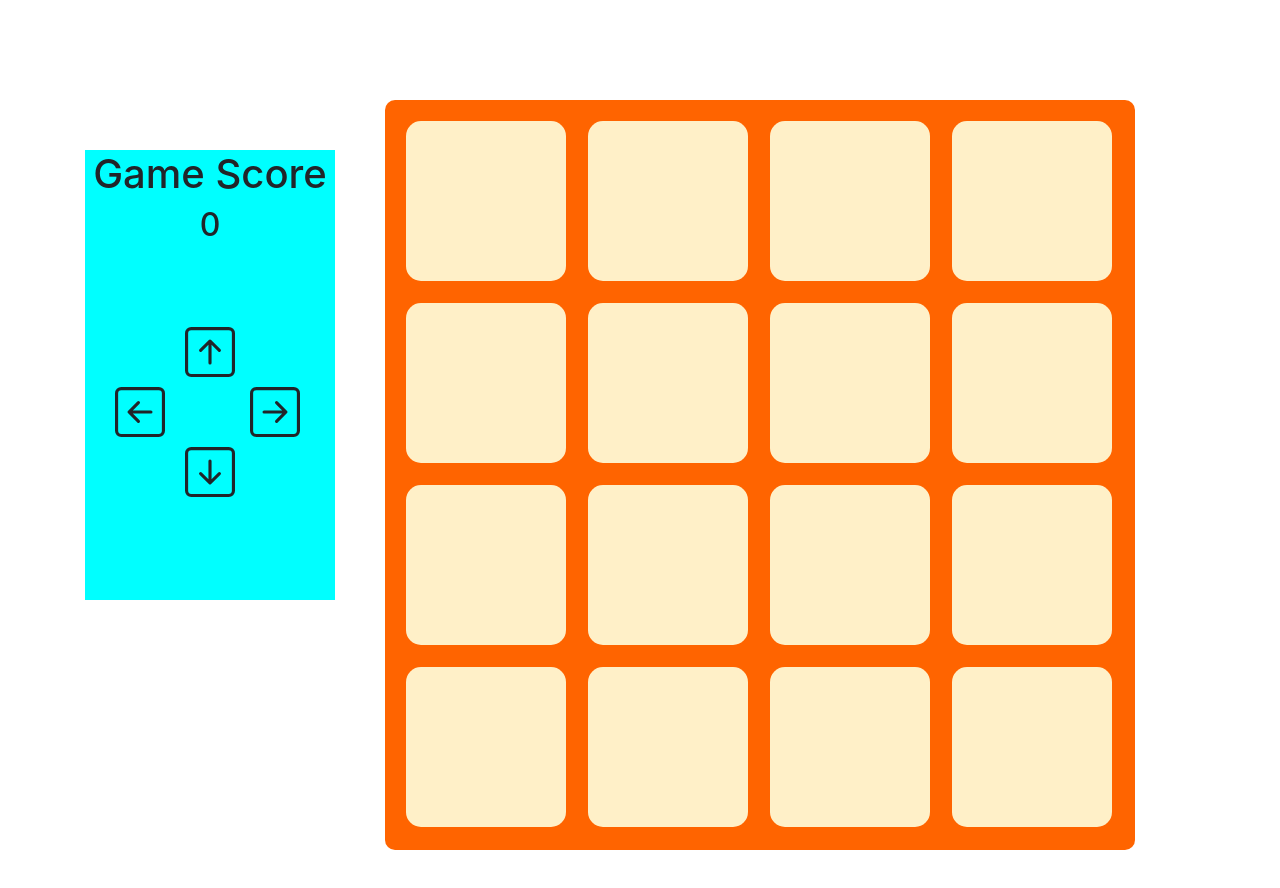
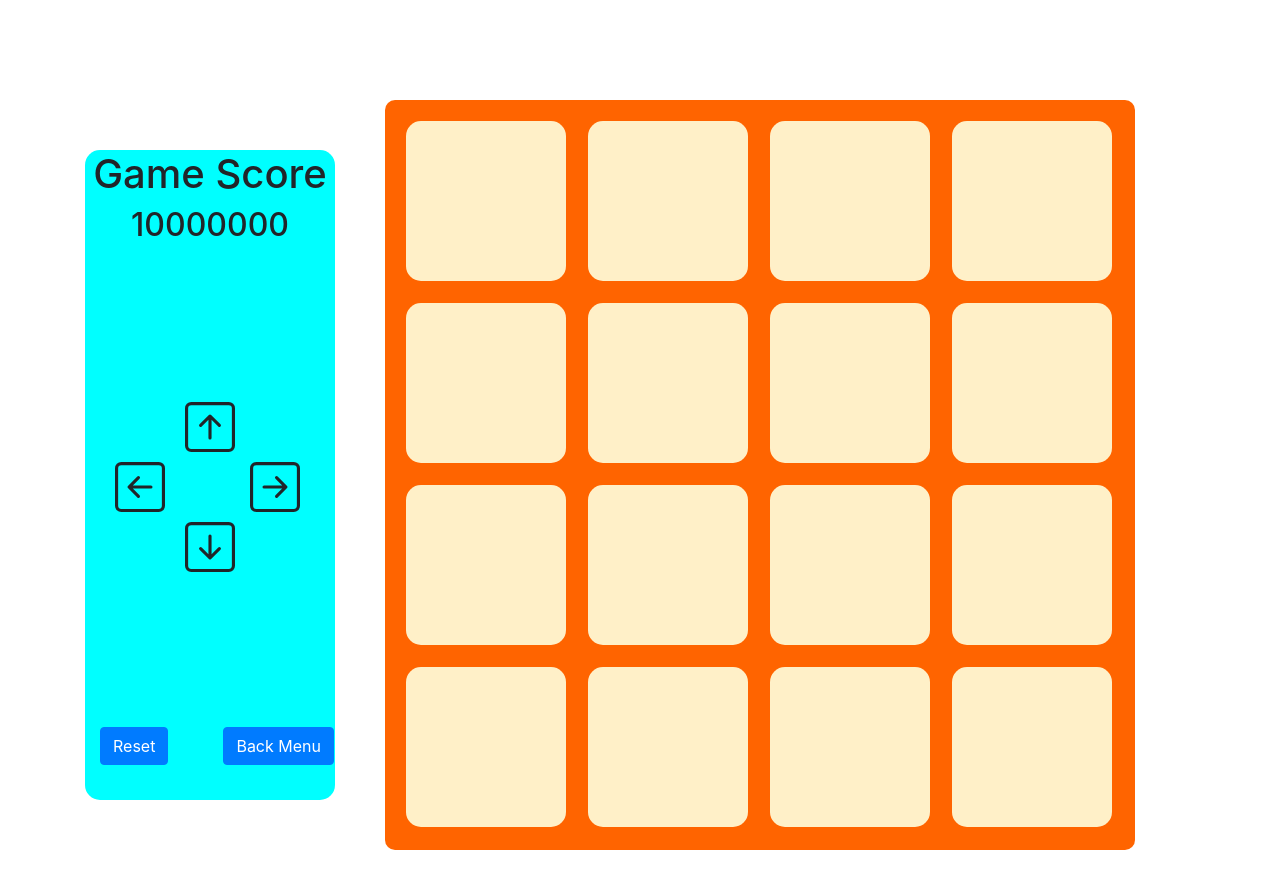
Before and after one commit to fullmoon-sg/2048Game, a Vue app in the folder enhanced_2048/: page / in a window 1280 px wide. Shown: the top 888 px of the page. Built offline with nearby package versions, Linux system fonts and the light colour scheme.

Commit message:
add menu

```diff
--- a/enhanced_2048/src/components/GameBoard.vue
+++ b/enhanced_2048/src/components/GameBoard.vue
@@ -4,8 +4,8 @@
         <div class="data">
             <div class="game-score">
                <h1>Game Score</h1>
-               <h2>0</h2>
-            </div>
+               <h2>10000000</h2>
+            </div> <!-- end of Game Score div -->
             <div class="control">
            <div class="top">
                <svg xmlns="http://www.w3.org/2000/svg" width="50" height="50" fill="currentColor" class="bi bi-arrow-up-square" viewBox="0 0 16 16">
@@ -34,8 +34,16 @@
                 </svg>
            </div>
            </div> <!-- end of control div -->
+           <div class="menu">
+               <div class= "reset">
+               <button class="btn btn-primary">Reset</button>
+               </div>
+               <div class="back">
+                   <button class="btn btn-primary">Back Menu</button>
+             </div>
+           </div> <!-- end of reset div -->
         </div><!-- end of data div -->
-        <div class="broad">
+        <div class="draw-broad">
             <div class="i-box" id="i-box-00">
                 <div class="i-box-inner" v-if="g00">{{g00}}</div>
             </div>
@@ -113,7 +121,8 @@ export default {
     background-color: cyan;
     margin-top: 100px;
     width: 250px;
-    height: 450px;
+    height: 650px;
+    border-radius : 15px;
 }
 
 .control{
@@ -123,7 +132,7 @@ export default {
 .game-score{
     top : 50px;
     padding : 0px 0px 25px 0px;
-    margin-bottom: 50px;
+    margin-bottom: 125px;
     text-align: center;
 }
 
@@ -156,7 +165,7 @@ export default {
     margin: 5px;
 }
 
-.broad{
+.draw-broad{
     background-color : rgba(255,100,0,1);
     width: 750px;
     height: 750px;
@@ -166,7 +175,6 @@ export default {
 }
 
 .i-box{
-
     width: 160px;
     height : 160px;
     background-color : rgba(255,240,200,1);
@@ -176,4 +184,19 @@ export default {
     margin : 11px;
 }
 
+.menu{
+    display : flex;
+    margin : 150px 0px 0px 0px;
+    padding : 5px;
+}
+
+.reset{
+    position : relative;
+    left : 10px;
+}
+
+.back{
+    position : relative;
+    left : 65px;
+}
 </style>
```
Also changed, not shown: 1 other file (tests, documents, lock files or other folders).
